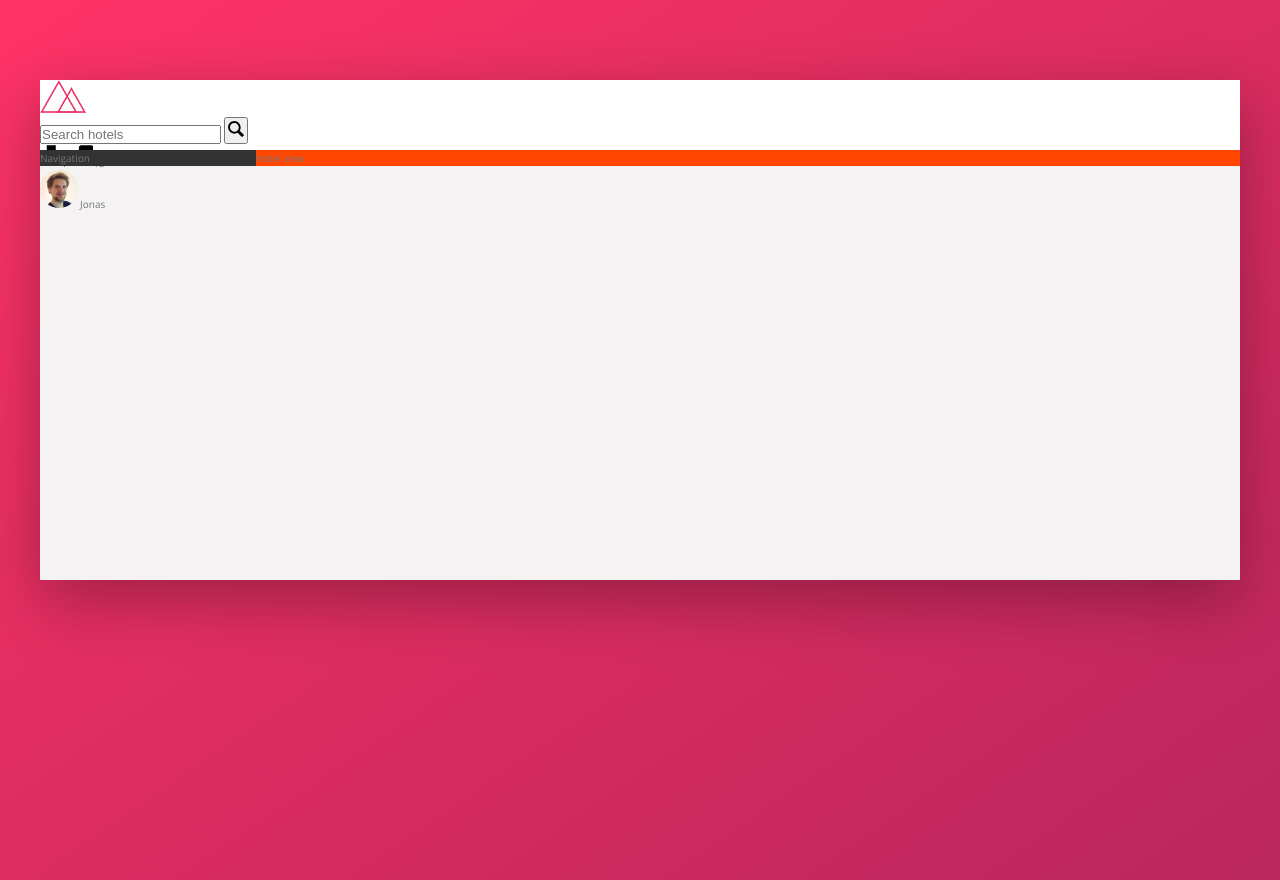
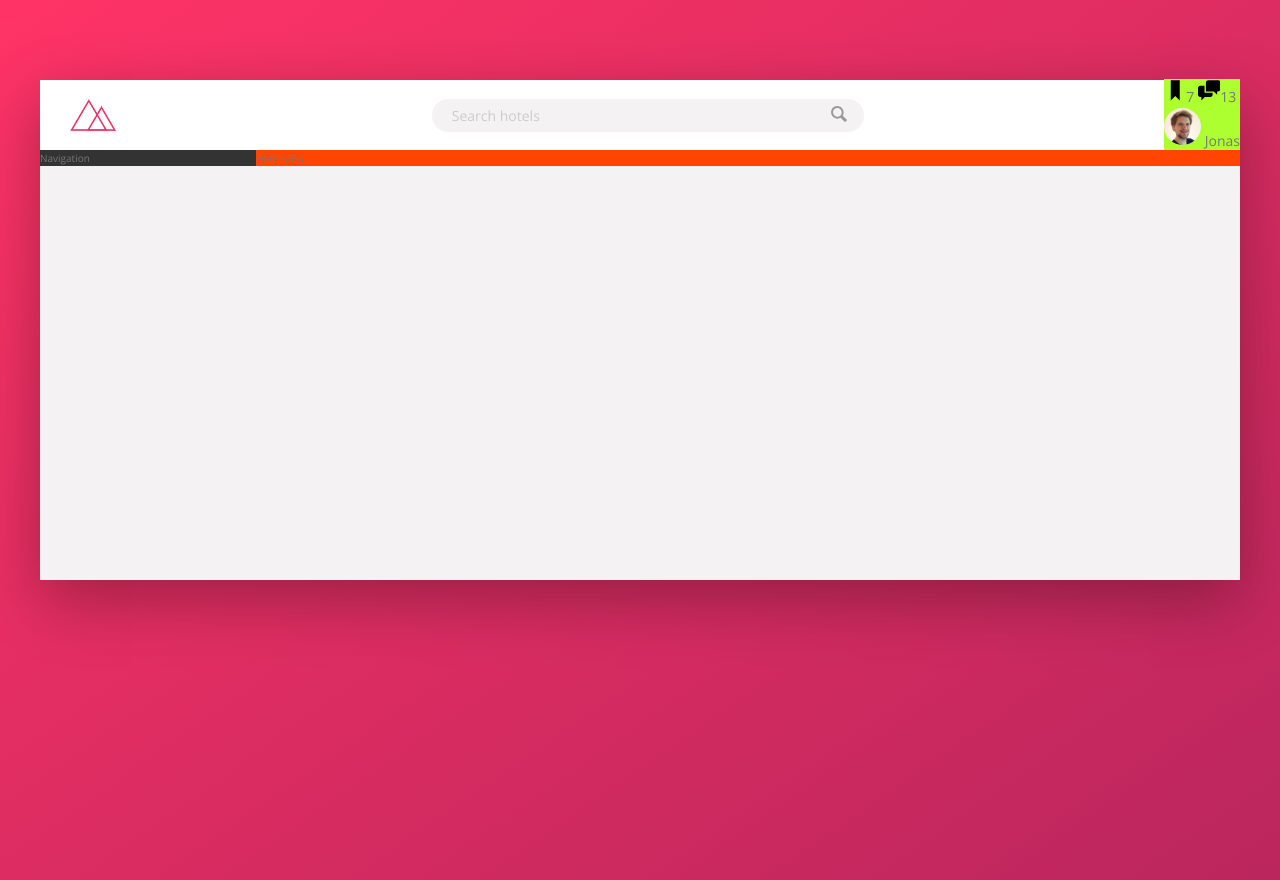
Before and after one commit to derwin9227/trillo-project, a website: page index.html in a window 1280 px wide. Drawn offline with nearby package versions, Linux system fonts and the light colour scheme.

Commit message:
aligning item into the header search bar

```diff
--- a/index.html
+++ b/index.html
@@ -17,13 +17,12 @@
 
                 <form action="#" class="search">
                     <input type="text" class="search__input" placeholder="Search hotels">
-
-                    <button>
+                    <button class="search__button">
                         <svg class="search__icon">
                             <use xlink:href="img/sprite.svg#icon-magnifying-glass"></use>
                         </svg>
                     </button>
-
+                </form>
                 <nav class="user-nav">
                     <div class="user-nav__icon-box">
                         <svg class="user-nav__icon">
@@ -40,7 +39,6 @@
                         <span class="user-nav__user-name">Jonas</span>
                     </div>
                 </nav>
-                </form>
             </header>
             <div class="content">
                 <nav class="sidebar">
--- a/sass/_components.scss
+++ b/sass/_components.scss
@@ -2,23 +2,64 @@
 //logo
 .logo{
     height: 3.25rem;
+    margin-left: 3rem;
 }
 
 
 ///////////////////////////////////
 //search
 .search{
+    flex: 0 0 40%;
+
+    display: flex;
+    align-items: center;
+    justify-content: center;
+
     &__input{
+        font-family: inherit;
+        font-size: inherit;
+        color: inherit;
+        background-color: var(--color-grey-light-2);
+        border: none;
+        padding: .7rem 2rem;
+        border-radius: 100px;
+        width: 90%;
+        transition: all .2s;
+        margin-right: -3.5rem;
 
+        &:focus{
+            outline: none;
+            width: 100%;
+            background-color: var(--color-grey-light-3);
+        }
+
+        &::-webkit-input-placeholder{
+            font-weight: 100;
+            color: var(--color-grey-light-4);
+        }
     }
 
-    &__bottom{
+    &__input:focus + &__button{
+        background-color: var(--color-grey-light-3);
+    }
 
+    &__button{
+        border: none;
+        background-color: var(--color-grey-light-2);
+
+        &:focus{
+            outline: none;
+        }
+
+        &:active{
+            transform: translateY(2px);
+        }
     }
 
     &__icon{
         height: 2rem;
         width: 2rem;
+        fill: var(--color-grey-dark-3);
     }
 }
 
@@ -26,6 +67,7 @@
 ///////////////////////////////////
 //user navigation
 .user-nav{
+    background-color: greenyellow;
     &__icon-box{
 
     }
--- a/sass/_layout.scss
+++ b/sass/_layout.scss
@@ -8,9 +8,14 @@
 }
 
 .header{
+    font-size: 1.4rem;
     height: 7rem;
     background-color: #fff;
     border-bottom: var(--color-grey-light-2);
+
+    display: flex;
+    justify-content: space-between;
+    align-items: center;
 }
 
 .content{
```
Also changed, not shown: css/style.css, 1 other file. Lines whose indentation alone changed are shown as unchanged.
